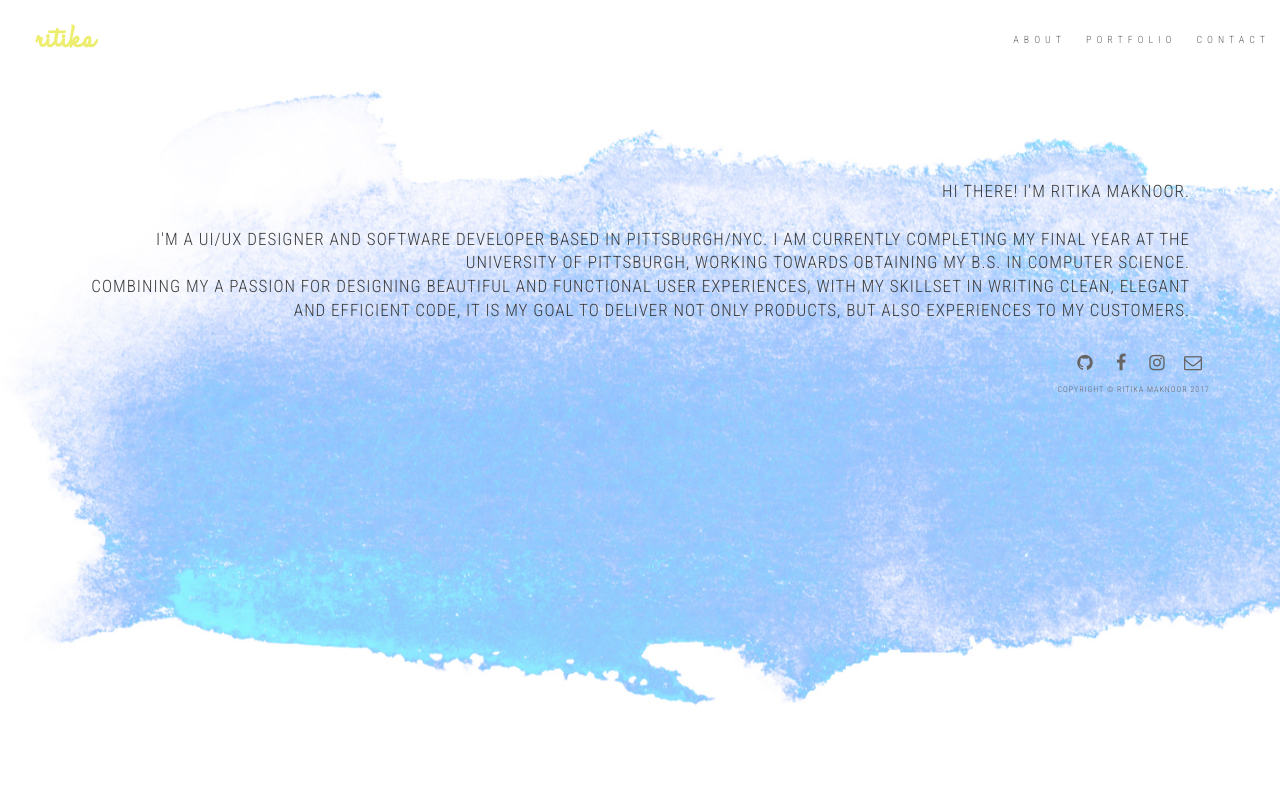
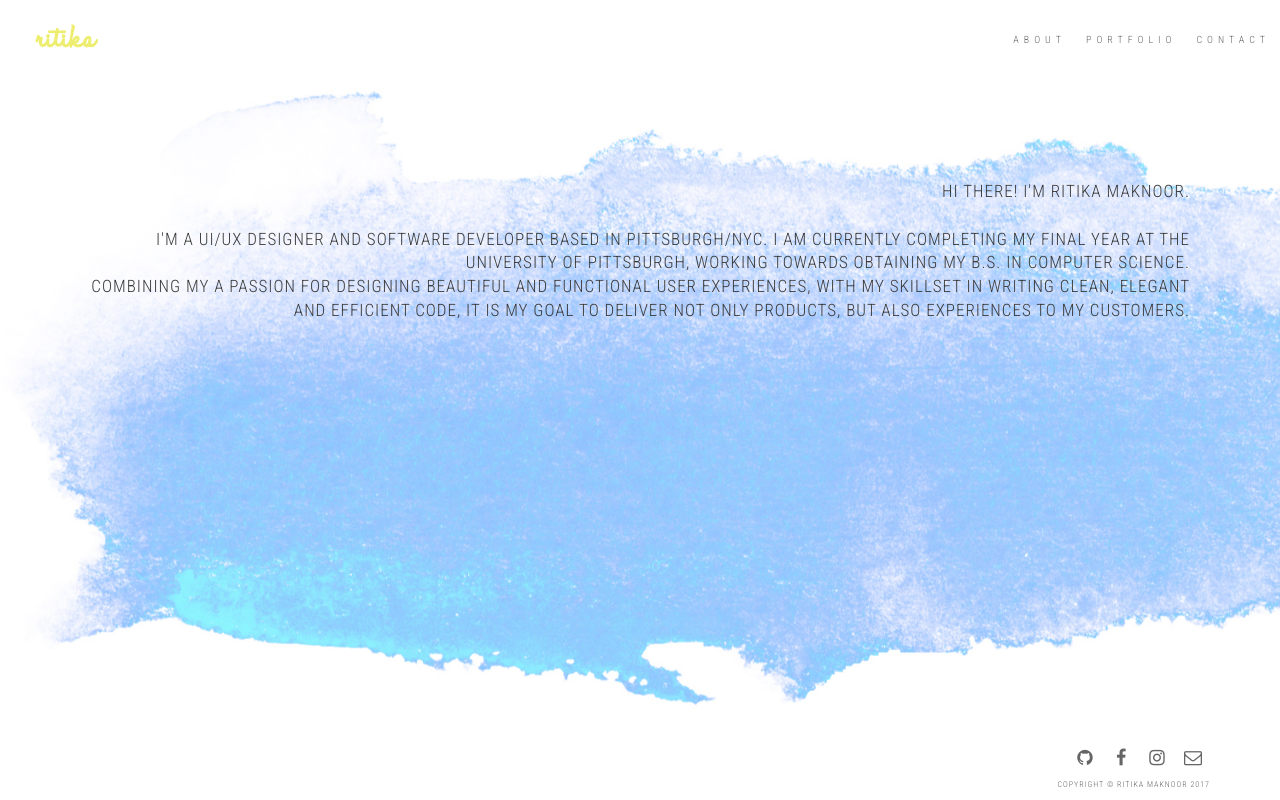
Before and after one commit to ritikamak/ritikamaknoor-website, a PHP site: page /aboutsection.html in a window 1280 px wide. Run offline with PHP 8.4, Linux system fonts and the light colour scheme.

Commit message:
footer fixed at bottom

```diff
--- a/css/about-css.css
+++ b/css/about-css.css
@@ -25,6 +25,7 @@ html {
 body {
   width: 100%;
   height: 100%;
+  min-height: 100%;
   background: white;
   font-family: 'Roboto Condensed', sans-serif;
   font-size: 10px;
@@ -32,8 +33,8 @@ body {
   letter-spacing: 5px;
   text-transform: uppercase;
   color: black;
-  overflow-x: hidden;
-  overflow-y: hidden;
+  overflow-x: scroll;
+  overflow-y: scroll;
 }
 .navbar-brand {
   font-family: HaloHandLetter;
@@ -66,10 +67,7 @@ body {
   position: fixed;
   text-align: center;
   bottom: 0px;
-/*  width: 100%;
-*/  height: 100%;
-/*  overflow-x: hidden;
-  overflow-y: hidden; */
+  height: 100%;
 }
 img {
   padding-top: 20px;
@@ -77,14 +75,6 @@ img {
   height: 100%;
   margin: 0px 0px 0px 0px;
   min-height: 663px;
-/*  max-height: 663px;
-  max-width: 821px;*/
-/*  min-height: 681px;
-  min-width: 694px;
-  max-height: 681px;
-  max-width: 694px;*/
-/*  overflow-x: hidden;
-  overflow-y: hidden;*/
 }
 .headline {
   padding-top: 0px;
@@ -119,6 +109,10 @@ footer {
   color: #656565;
   background-color: white;
   border-color: white;
+
+  width: 100%;
+  position: fixed;
+  bottom: 0;
 }
 .fa-fw.fa-3x {
   font-size: 18px;
```
